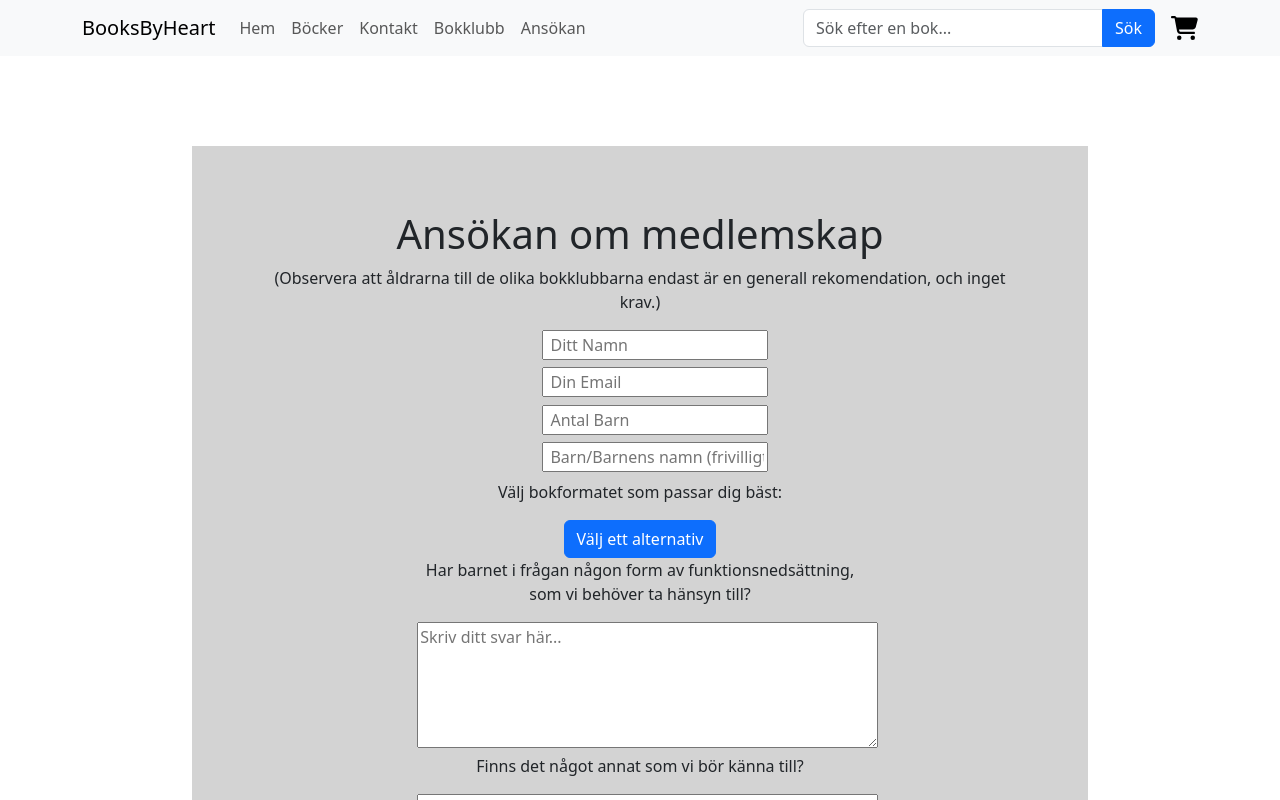
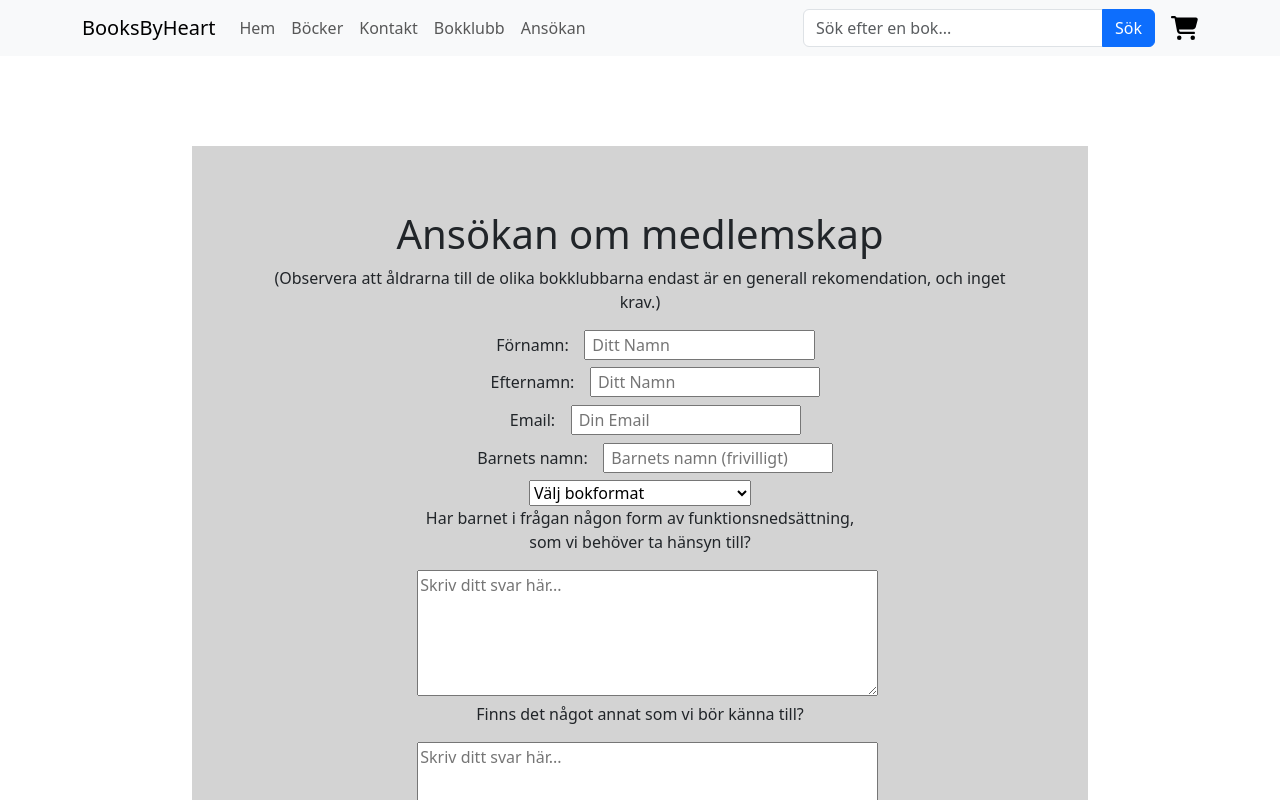
Before and after one commit to natta1995/Webbshop-BooksByHeart, a React (Create React App) app: page /bookclub/apply in a window 1280 px wide. Shown: the top 800 px of the page. Built offline with nearby package versions, Linux system fonts and the light colour scheme.

Commit message:
edit style

```diff
--- a/src/pages/bookclub.jsx
+++ b/src/pages/bookclub.jsx
@@ -10,7 +10,10 @@ const BookClub = () => {
             <div style={{ textAlign: "center", marginTop: "2%", marginBottom: "3%", backgroundColor: "#f0f0f0", padding: "2%"}}>
                 <h1 style={{fontFamily: "cursive"}}>Välkommen till vår bokklubbsida!</h1>
                 <h6 style={{fontFamily: "cursive"}} >Alla våra bokklubbar finns inte här ännu, hittar du inget som passar dig just nu så kommer fler att dyka upp under hösten. <br></br> Du kan alltid skicka ett meddelande till oss under kontakter, för mer information eller önskemål.</h6>
-                <p>Bra att veta! I varje erbjudande ingår två böcker i månaden, vid motagande av bok nummer 2 varje månad följer även en leksak med (som har stark koppling till boken som barnet får) Ifall ni redan äger boken i frågan har ni rätt att inom två veckor skicka tillbaka den och istället få en annan bok. (Observera att detta endast gäller 2 böcker om året.)</p>
+            </div>
+
+            <div style={{ textAlign: "center", marginTop: "2%", marginBottom: "3%", backgroundColor: "#f0f0f0", padding: "2%"}}>
+            <p>Bra att veta! I varje erbjudande ingår två böcker i månaden, vid motagande av bok nummer 2 varje månad följer även en leksak med (som har stark koppling till boken som barnet får) Ifall ni redan äger boken i frågan har ni rätt att inom två veckor skicka tillbaka den och istället få en annan bok. (Observera att detta endast gäller 2 böcker om året.)</p>
             </div>
 
             <div style={{ display: "flex", alignItems: "center", marginBottom: "20px", backgroundColor:"#f0f0f0", padding: "1%" }}>
--- a/src/pages/bookclubApply.jsx
+++ b/src/pages/bookclubApply.jsx
@@ -1,5 +1,4 @@
 import { useState } from 'react';
-import { Button } from 'react-bootstrap';
 import img1 from "../img/reading smallest.jpg"
 import img2 from "../img/readingkid.jpg"
 import img3 from "../img/flera barn.jpg"
@@ -14,20 +13,12 @@ const ApplicationDiv = styled.div `
     text-align: center;
 `;
 
-const OptionsContainer = styled.div`
-    margin-top: 10px;
-`;
-
-const OptionButton = styled(Button)`
-    display: block;
-    margin-top: 5px;
-`;
-
 const FormContainer = styled.div`
     display: flex;
     flex-direction: column;
-    align-items: center;
+    align-items: left;
     margin-left: 2%;
+    width: 100%
 `;
 
 const BookClubSection = styled.div `
@@ -37,17 +28,12 @@ const BookClubSection = styled.div `
 
     const BookClubApply = () => {
 
-            const [showOptions, setShowOptions] = useState(false);
             const [selectedOption, setSelectedOption] = useState('');
 
-            const toggleOptions = () => {
-              setShowOptions(!showOptions);
-            };
 
-            const handleOptionClick = (option) => {
-              setSelectedOption(option);
-              setShowOptions(false);
-            };
+            const handleOptionChange = (event) => {
+                setSelectedOption(event.target.value);
+              };
 
             return (
             <ApplicationDiv>
@@ -56,25 +42,32 @@ const BookClubSection = styled.div `
 
                 <form>
                     <FormContainer>
+                        <label>Förnamn:
                         <input type="text" id="name" name="name" placeholder=" Ditt Namn " style={{marginLeft: "2%", marginBottom:"1%",width: "30%" }}/>
+                        </label>
+                        <label>Efternamn:
+                        <input type="text" id="name" name="name" placeholder=" Ditt Namn " style={{marginLeft: "2%", marginBottom:"1%",width: "30%" }}/>
+                        </label>
+                        <label>Email:
                         <input type="email" id="email" name="email" placeholder=" Din Email " style={{marginLeft: "2%",marginBottom:"1%", width: "30%" }}/>
-                        <input type="number" id="number-of-kids" placeholder=" Antal Barn" style={{marginLeft: "2%",marginBottom:"1%", width: "30%" }}/>
-                        <input type="text" id="name-kids" name="name-kids" placeholder=" Barn/Barnens namn (frivilligt) " style={{marginLeft: "2%",marginBottom:"1%", width: "30%" }}/>
+                        </label>
+                        <label>Barnets namn:
+                        <input type="text" id="name-kids" name="name-kids" placeholder=" Barnets namn (frivilligt) " style={{marginLeft: "2%",marginBottom:"1%", width: "30%" }}/>
+                        </label>
                     </FormContainer>
 
                     <div>
-                        <p>Välj bokformatet som passar dig bäst:</p>
-          <Button onClick={toggleOptions}>Välj ett alternativ</Button>
-          {showOptions && (
-            <OptionsContainer>
-              <OptionButton variant="secondary" onClick={() => handleOptionClick('Orginal format (Inbunden)')}>Orginal formt (Inbunden)</OptionButton>
-              <OptionButton variant="secondary" onClick={() => handleOptionClick('Blindskrift')}>Blindskrift</OptionButton>
-              <OptionButton variant="secondary" onClick={() => handleOptionClick('Ljudbok')}>Ljudbok</OptionButton>
-              <OptionButton variant="secondary" onClick={() => handleOptionClick('Förstorad text')}>Förstorad text</OptionButton>
-            </OptionsContainer>
-          )}
-          {selectedOption && <p>Valt alternativ: {selectedOption}</p>}
-        </div>
+
+                        <select value={selectedOption} onChange={handleOptionChange}>
+                            <option value="">Välj bokformat</option>
+                            <option value="Orginal format (Inbunden)">Orginal format (Inbunden)</option>
+                            <option value="Blindskrift">Blindskrift</option>
+                            <option value="Ljudbok">Ljudbok</option>
+                            <option value="Förstorad text">Förstorad text</option>
+                        </select>
+                        {selectedOption && <p>Valt alternativ: {selectedOption}</p>}
+
+                    </div>
 
                     <div>
                     <p>Har barnet i frågan någon form av funktionsnedsättning,<br></br>  som vi behöver ta hänsyn till?</p>
```
